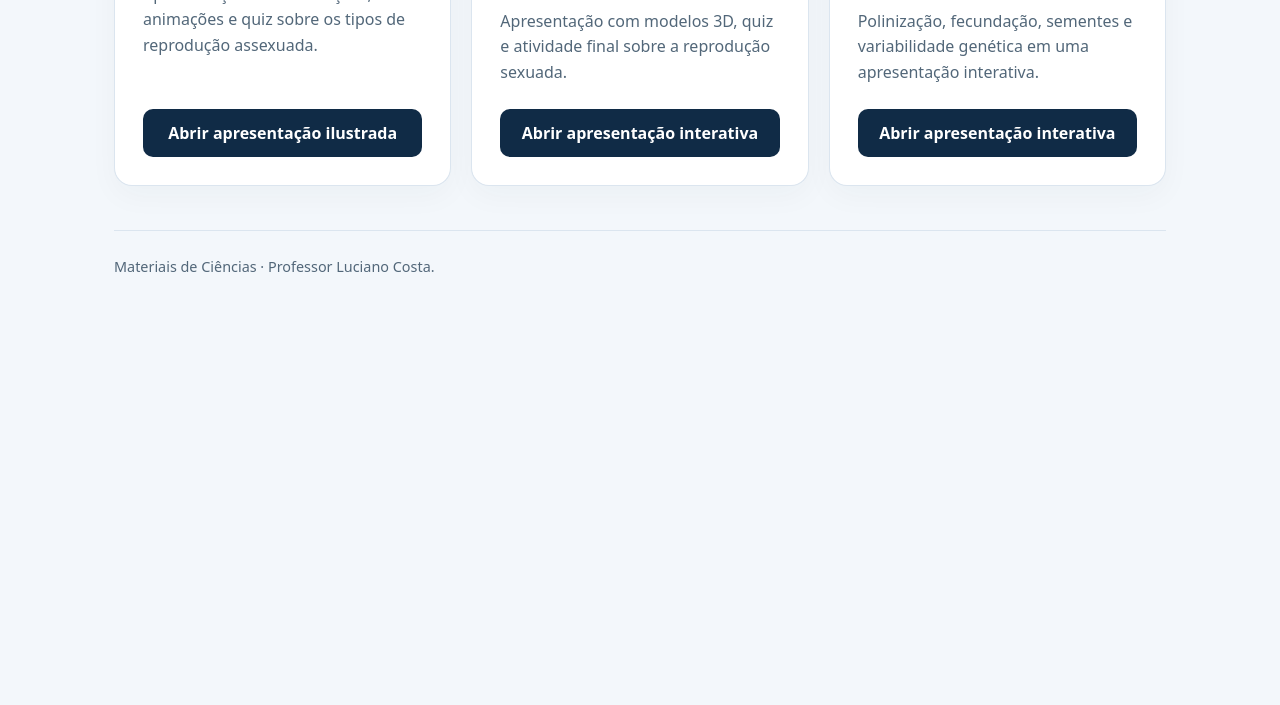
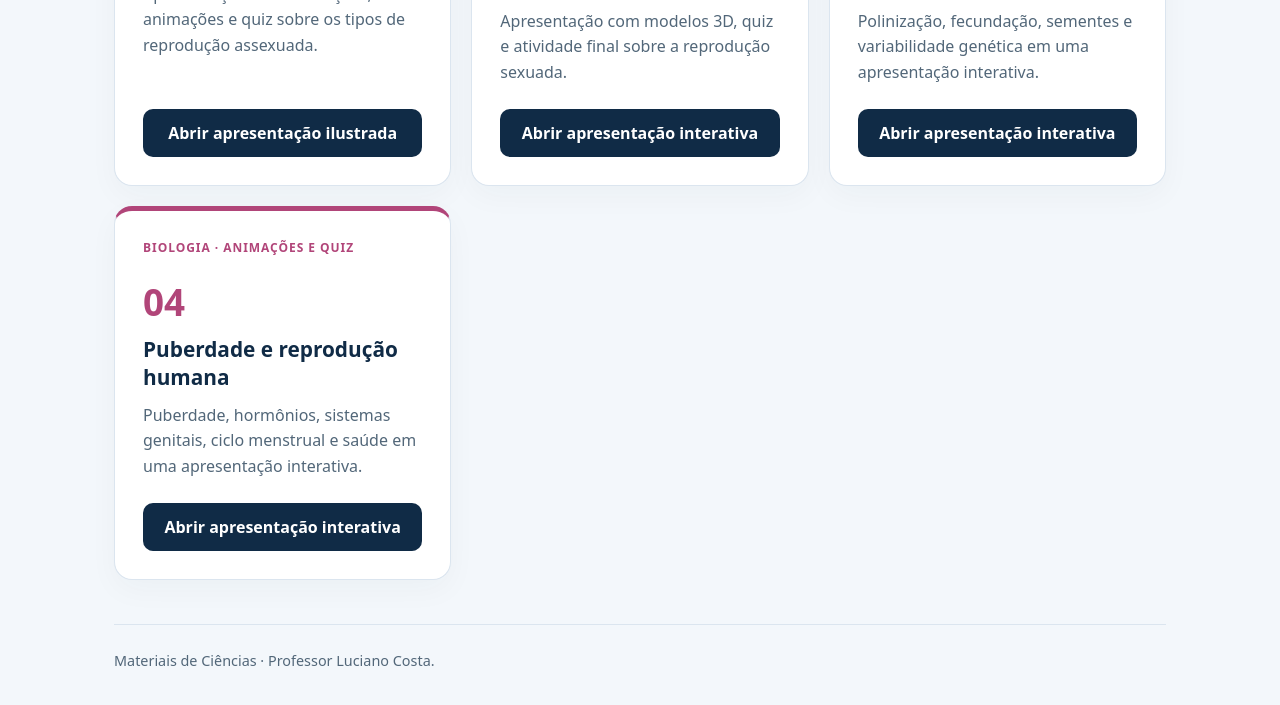
Before and after one commit to lucianocp10/Aulas-ciencias, a plain HTML site: page index.html in a window 1280 px wide. Shown: the part 467-1172 px from the top of the page. Before the commit the page ends 800 px from the top, so only its background shows below. Drawn offline with Linux system fonts and the light colour scheme.

Commit message:
Inclui aula de puberdade no catálogo

```diff
--- a/index.html
+++ b/index.html
@@ -58,6 +58,15 @@ footer{border-top:1px solid #dbe5ef;margin-top:44px;padding-top:24px;color:var(-
 <a href="./reproducao-sexuada-plantas/">Abrir apresentação interativa</a>
 </article>
 
+
+<article class="card" style="--accent:#b14579">
+<span class="tag">Biologia · Animações e quiz</span>
+<div class="symbol" aria-hidden="true">04</div>
+<h2>Puberdade e reprodução humana</h2>
+<p>Puberdade, hormônios, sistemas genitais, ciclo menstrual e saúde em uma apresentação interativa.</p>
+<a href="./Puberdade%20e%20Reprodu%C3%A7%C3%A3o%20Humana/">Abrir apresentação interativa</a>
+</article>
+
 </section>
 <footer>Materiais de Ciências · Professor Luciano Costa.</footer>
 </main>
```
